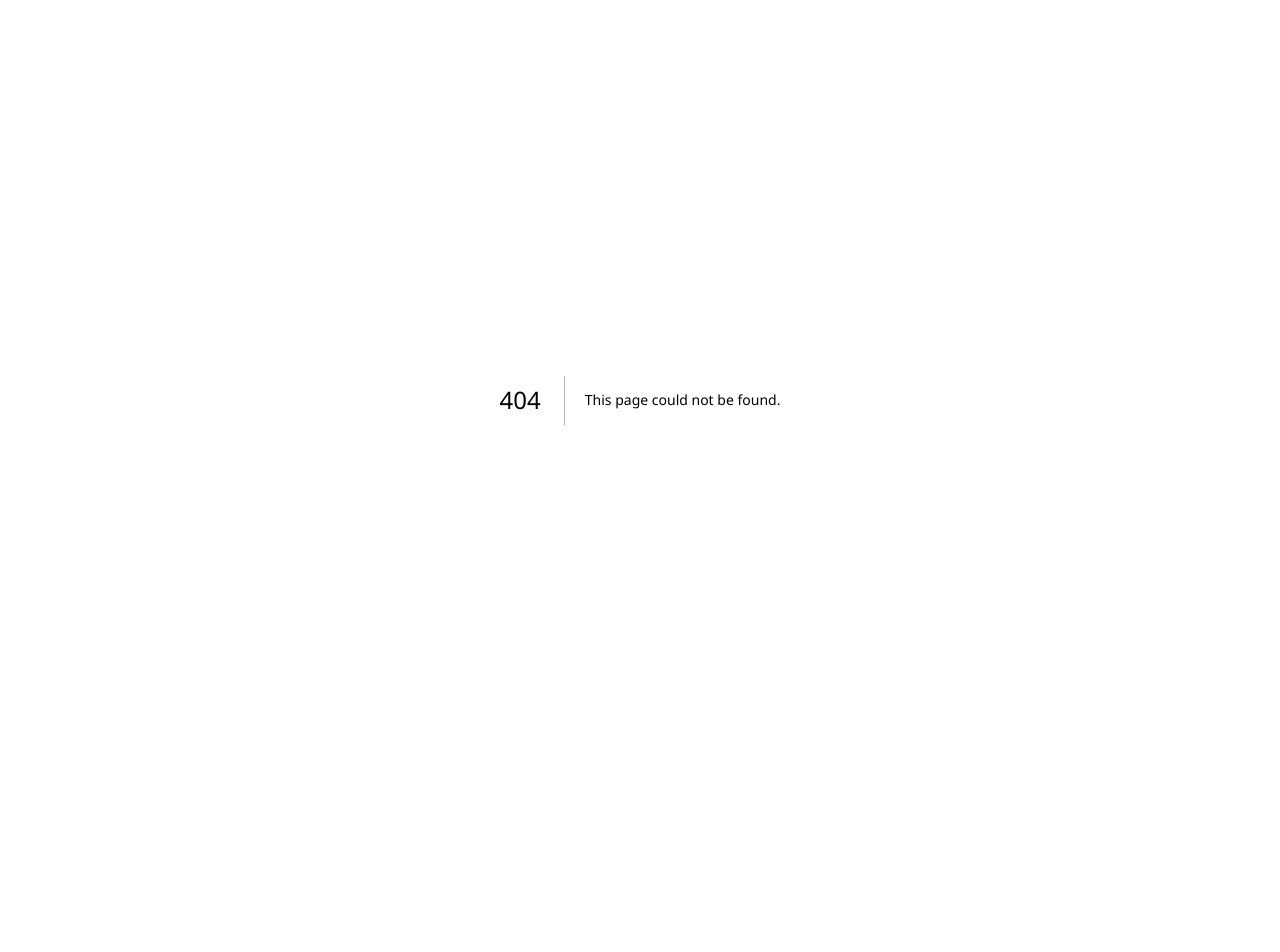
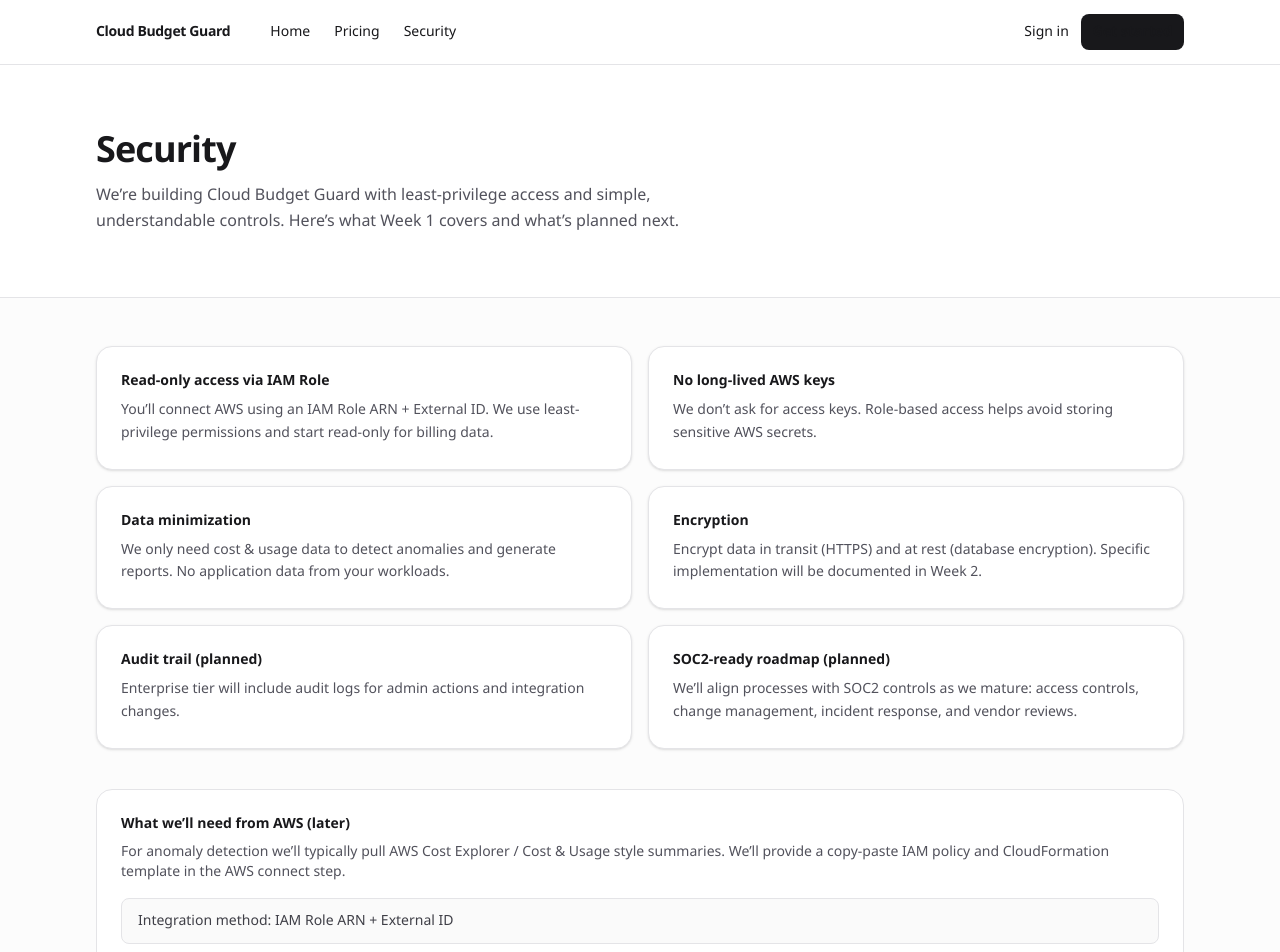
Before and after one commit to sangram-sethi/cloud-billing-tracker, a Next.js app: page /security in a window 1280 px wide. Before the commit this address had no page. Shown: the top 952 px of the page. Before the commit the page ends 800 px from the top, so only its background shows below. Built offline with nearby package versions, Linux system fonts and the light colour scheme.

Commit message:
feat(marketing): add security page

```diff
--- /dev/null
+++ b/src/app/(marketing)/security/page.tsx
@@ -0,0 +1,85 @@
+import Container from "@/components/Container";
+
+const items = [
+  {
+    title: "Read-only access via IAM Role",
+    desc: "You’ll connect AWS using an IAM Role ARN + External ID. We use least-privilege permissions and start read-only for billing data.",
+  },
+  {
+    title: "No long-lived AWS keys",
+    desc: "We don’t ask for access keys. Role-based access helps avoid storing sensitive AWS secrets.",
+  },
+  {
+    title: "Data minimization",
+    desc: "We only need cost & usage data to detect anomalies and generate reports. No application data from your workloads.",
+  },
+  {
+    title: "Encryption",
+    desc: "Encrypt data in transit (HTTPS) and at rest (database encryption). Specific implementation will be documented in Week 2.",
+  },
+  {
+    title: "Audit trail (planned)",
+    desc: "Enterprise tier will include audit logs for admin actions and integration changes.",
+  },
+  {
+    title: "SOC2-ready roadmap (planned)",
+    desc: "We’ll align processes with SOC2 controls as we mature: access controls, change management, incident response, and vendor reviews.",
+  },
+];
+
+export default function SecurityPage() {
+  return (
+    <div>
+      <section className="border-b border-zinc-200 bg-white">
+        <Container className="py-14 sm:py-16">
+          <div className="max-w-2xl">
+            <h1 className="text-3xl font-semibold tracking-tight text-zinc-900 sm:text-4xl">
+              Security
+            </h1>
+            <p className="mt-3 text-sm leading-relaxed text-zinc-600 sm:text-base">
+              We’re building Cloud Budget Guard with least-privilege access and simple,
+              understandable controls. Here’s what Week 1 covers and what’s planned next.
+            </p>
+          </div>
+        </Container>
+      </section>
+
+      <section className="bg-zinc-50/60">
+        <Container className="py-12">
+          <div className="grid gap-4 sm:grid-cols-2">
+            {items.map((x) => (
+              <div
+                key={x.title}
+                className="rounded-2xl border border-zinc-200 bg-white p-6 shadow-sm"
+              >
+                <h2 className="text-sm font-semibold text-zinc-900">{x.title}</h2>
+                <p className="mt-2 text-sm leading-relaxed text-zinc-600">{x.desc}</p>
+              </div>
+            ))}
+          </div>
+
+          <div className="mt-10 rounded-2xl border border-zinc-200 bg-white p-6">
+            <h3 className="text-sm font-semibold text-zinc-900">What we’ll need from AWS (later)</h3>
+            <p className="mt-2 text-sm text-zinc-600">
+              For anomaly detection we’ll typically pull AWS Cost Explorer / Cost & Usage style
+              summaries. We’ll provide a copy-paste IAM policy and CloudFormation template in the
+              AWS connect step.
+            </p>
+
+            <div className="mt-4 grid gap-3 text-sm text-zinc-700">
+              <div className="rounded-lg border border-zinc-200 bg-zinc-50 px-4 py-3">
+                <span className="font-medium">Integration method:</span> IAM Role ARN + External ID
+              </div>
+              <div className="rounded-lg border border-zinc-200 bg-zinc-50 px-4 py-3">
+                <span className="font-medium">Scope:</span> Billing & cost metadata only
+              </div>
+              <div className="rounded-lg border border-zinc-200 bg-zinc-50 px-4 py-3">
+                <span className="font-medium">Storage:</span> Minimal + encrypted (details in Week 2)
+              </div>
+            </div>
+          </div>
+        </Container>
+      </section>
+    </div>
+  );
+}
```
